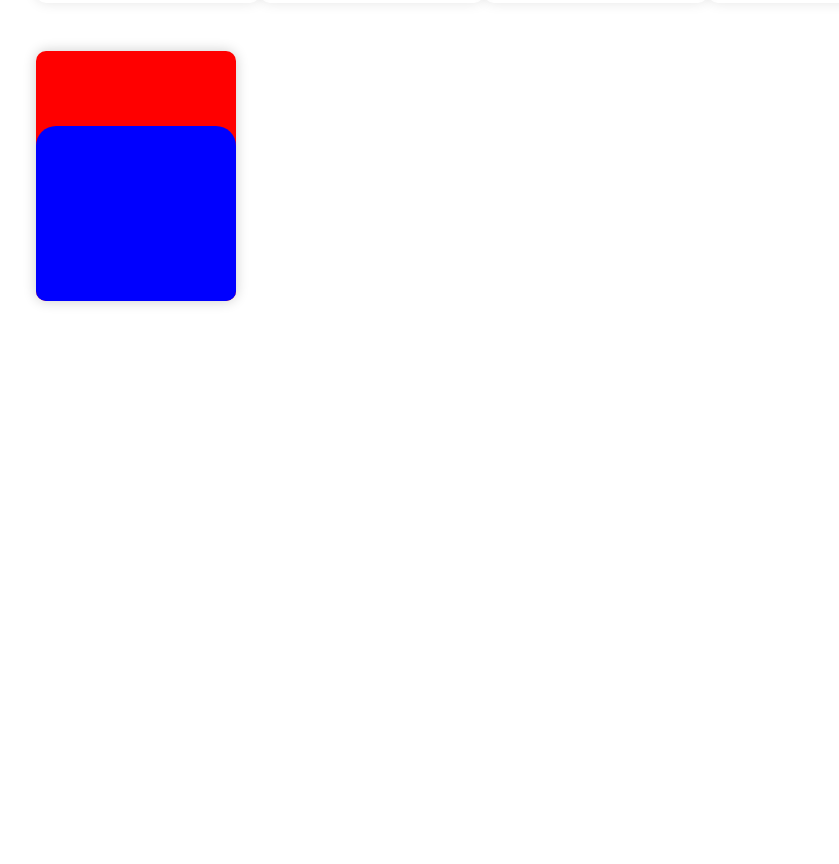
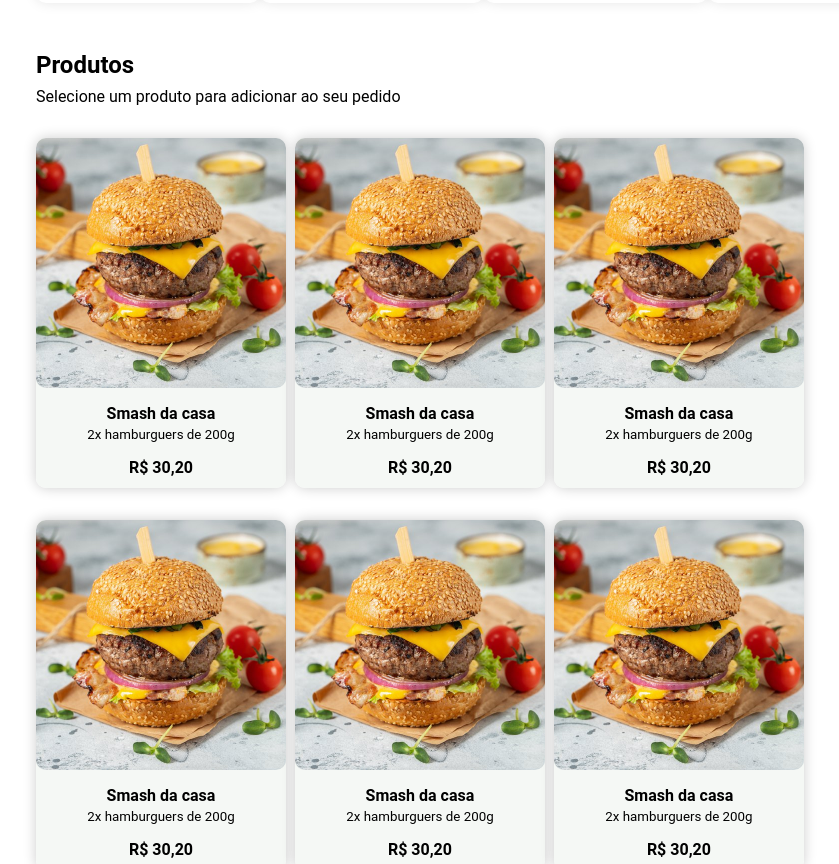
Before and after one commit to orloke/devio-test, a Next.js app: page / in a window 1280 px wide. Shown: the part 583-1447 px from the top of the page, without its empty margins (156-995 px from the left). Before the commit the page ends 916 px from the top, so only its background shows below. Built offline with nearby package versions, Linux system fonts and the light colour scheme.

Commit message:
feat: product cards inserted on the home page

```diff
--- a/src/components/ProductCard/index.tsx
+++ b/src/components/ProductCard/index.tsx
@@ -1,11 +1,24 @@
-import { Card } from "./styles";
+import { useState } from 'react';
+import { Card, Content } from './styles';
 
-export function ProductCard() {
+interface PropsCard {
+  image: string;
+  title: string;
+  description: string;
+  price: string;
+}
+
+export function ProductCard({ image, title, description, price }: PropsCard) {
+  const [select, setSelect] = useState(false);
   return (
-    <Card>
-      <div>
-
-      </div>
+    <Card click={select} onClick={() => setSelect(!select)}>
+      <Content>
+        <img src={image} alt={title} />
+        <h4>{title}</h4>
+        <small>{description}</small>
+        <strong>R$ {price}</strong>
+      </Content>
+      <div className="selected">Selecionado</div>
     </Card>
-  )
+  );
 }
--- a/src/components/ProductCard/styles.ts
+++ b/src/components/ProductCard/styles.ts
@@ -1,21 +1,65 @@
 import styled from 'styled-components';
 
-export const Card = styled.div`
-  width: 200px;
-  height: 250px;
-  background-color: red;
+interface props {
+  click: boolean;
+}
+
+export const Card = styled.div<props>`
+  width: 250px;
+  height: 350px;
   position: relative;
   margin-bottom: 2rem;
+  border-radius: 10px;
   display: flex;
   flex-direction: column;
-  justify-content: flex-end;
-  border-radius: 10px;
+  cursor: pointer;
   box-shadow: 0px 0px 13px 0px rgba(0, 0, 0, 0.2);
-  div {
+  transition: transform 0.2s ease-out;
+
+  &:hover {
+    transform: scale(1.2);
+    border: 2px solid green;
+    z-index: 1;
+  }
+  .selected {
     position: absolute;
-    border-radius: 20px 20px 10px 10px;
+    border-radius: 10px;
     width: 100%;
-    height: 70%;
-    background-color: blue;
+    height: 100%;
+    background-color: rgba(11, 156, 49, 0.4);
+    display: flex;
+    align-items: center;
+    justify-content: center;
+    color: white;
+    font-size: 1.5rem;
+    display: ${props => (props.click ? 'flex' : 'none')};
   }
 `;
+
+export const Content = styled.div`
+  display: flex;
+  flex-direction: column;
+  align-items: center;
+  height: 100%;
+  background-color: #f5f8f5;
+  border-radius: 10px;
+
+  img {
+    width: 100%;
+    border-radius: 10px;
+  }
+
+  h4 {
+    color: black;
+    margin-top: 1rem;
+  }
+
+  small {
+    margin-top: 0.2rem;
+  }
+
+  strong {
+    margin: 1rem 0;
+    font-weight: bold;
+  }
+`;
--- a/src/pages/index.tsx
+++ b/src/pages/index.tsx
@@ -2,6 +2,7 @@ import Image from 'next/image';
 import {
   Cards,
   Container,
+  DivCards,
   DivContent,
   DivSubtitle,
   DivTitleInput,
@@ -22,7 +23,7 @@ function Home() {
           <h2>Categorias</h2>
           <p>Navegue por categorias</p>
         </DivSubtitle>
-        <div>
+        <div className="div">
           <Cards>
             <Image width={100} height={150} src={guarana} alt="Refrigerente " />
             <p>Combos</p>
@@ -41,7 +42,62 @@ function Home() {
           </Cards>
         </div>
       </DivContent>
-      <ProductCard />
+      <DivContent>
+        <DivSubtitle>
+          <h2>Produtos</h2>
+          <p>Selecione um produto para adicionar ao seu pedido</p>
+        </DivSubtitle>
+        <DivCards>
+          <ProductCard
+            image="/images/hamburguer.jpg"
+            title="Smash da casa"
+            description="2x hamburguers de 200g"
+            price="30,20"
+          />
+          <ProductCard
+            image="/images/hamburguer.jpg"
+            title="Smash da casa"
+            description="2x hamburguers de 200g"
+            price="30,20"
+          />
+          <ProductCard
+            image="/images/hamburguer.jpg"
+            title="Smash da casa"
+            description="2x hamburguers de 200g"
+            price="30,20"
+          />
+          <ProductCard
+            image="/images/hamburguer.jpg"
+            title="Smash da casa"
+            description="2x hamburguers de 200g"
+            price="30,20"
+          />
+          <ProductCard
+            image="/images/hamburguer.jpg"
+            title="Smash da casa"
+            description="2x hamburguers de 200g"
+            price="30,20"
+          />
+          <ProductCard
+            image="/images/hamburguer.jpg"
+            title="Smash da casa"
+            description="2x hamburguers de 200g"
+            price="30,20"
+          />
+          <ProductCard
+            image="/images/hamburguer.jpg"
+            title="Smash da casa"
+            description="2x hamburguers de 200g"
+            price="30,20"
+          />
+          <ProductCard
+            image="/images/hamburguer.jpg"
+            title="Smash da casa"
+            description="2x hamburguers de 200g"
+            price="30,20"
+          />
+        </DivCards>
+      </DivContent>
     </Container>
   );
 }
--- a/src/styles/styles.ts
+++ b/src/styles/styles.ts
@@ -33,13 +33,15 @@ export const DivContent = styled.div`
   display: flex;
   flex-direction: column;
   margin: 3rem 0%;
-  div {
+  .div {
     display: flex;
     justify-content: space-between;
     @media (max-width: 768px) {
       flex-direction: column;
       gap: 1rem;
       width: 100%;
+      text-align: center;
+      align-items: center;
     }
   }
 `;
@@ -69,3 +71,13 @@ export const DivSubtitle = styled.div`
     margin-bottom: 0.5rem;
   }
 `;
+
+export const DivCards = styled.div`
+  display: flex;
+  flex-wrap: wrap;
+  gap: 1%;
+  @media (max-width: 768px) {
+    flex-direction: column;
+    align-items: center;
+  }
+`;
```
Also changed, not shown: public/images/hamburguer.jpg (added).
